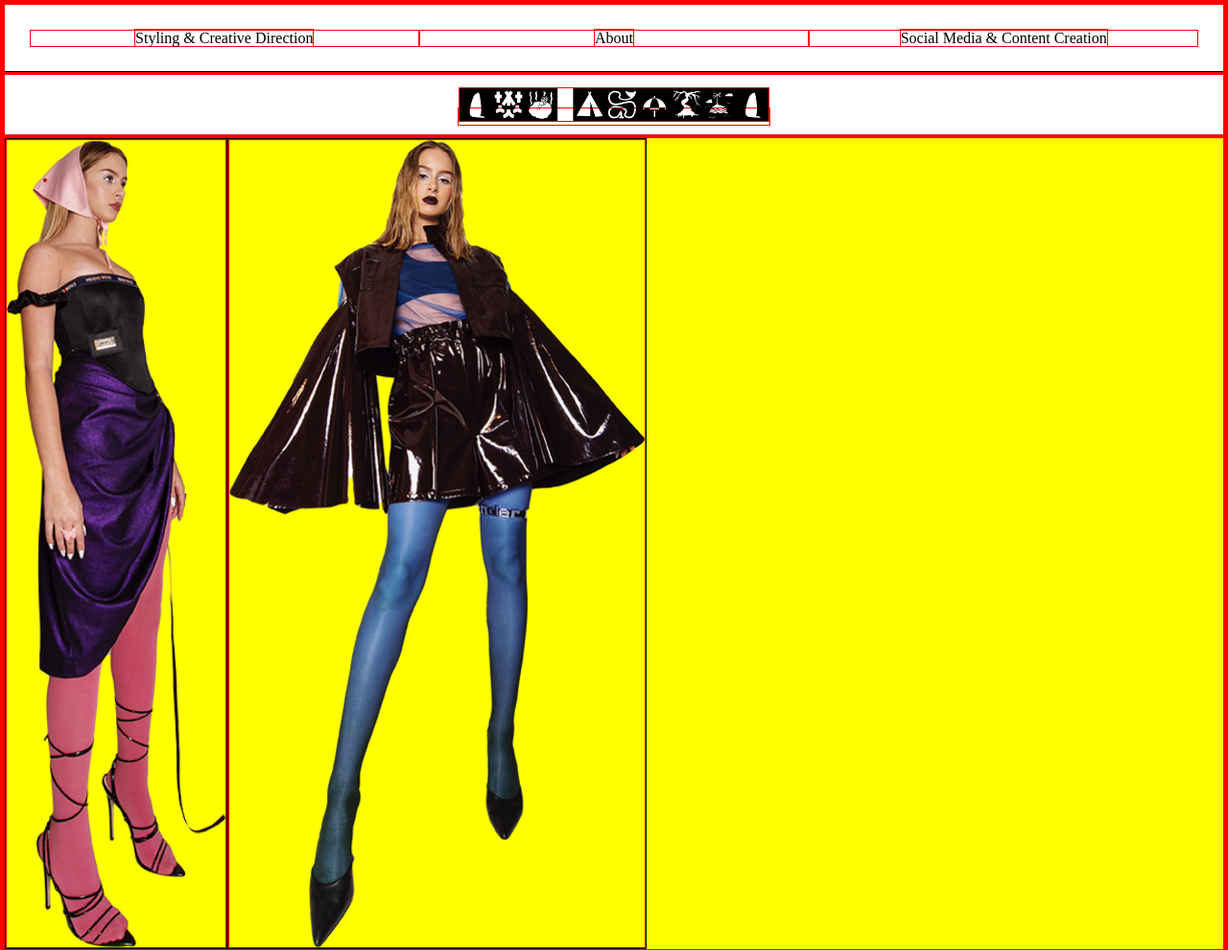
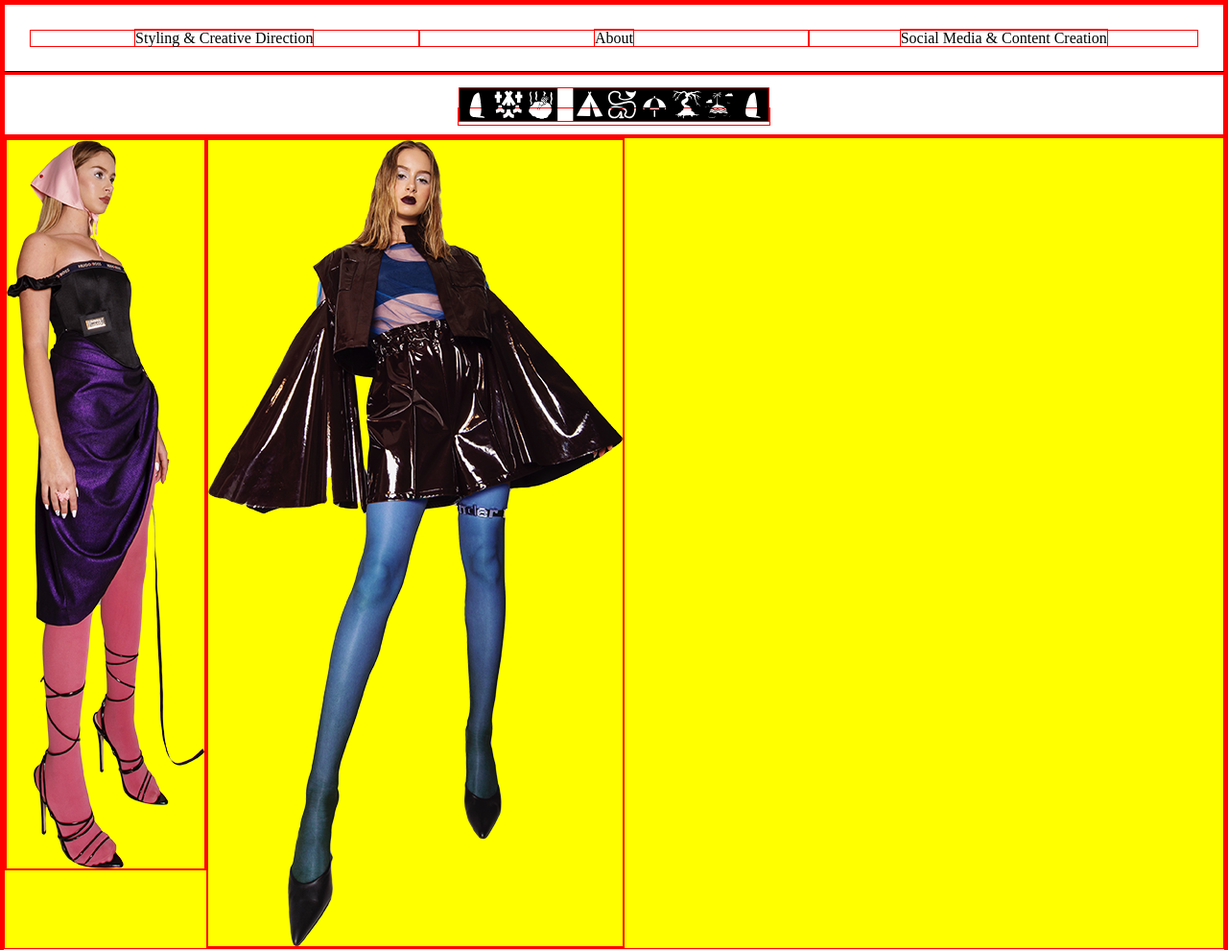
Before and after one commit to basharalidreesi/lab, a Jekyll site: the page built from _styling-and-creative-direction/sample-project.markdown, in a window 1280 px wide and 990 px high. Shown: the whole window at 96% size. Built offline with Jekyll 4.4.1, drawn with Linux system fonts in a browser that asks for light colours.

Commit message:
Update style.css

```diff
--- a/assets/css/style.css
+++ b/assets/css/style.css
@@ -274,11 +274,10 @@
 		/*		- (var(--universal_answer) * var(--universal_answer_multiplier) / 2 * 5) /* navigation height */
 		/*		- (var(--universal_answer) * var(--universal_answer_multiplier) / 2 * 5) /* header height */
 		/*	); */
-		height: 100%;
+		height: auto;
 	}
 	.look_cascade_wrapper-look_cascade_graphic_card {
 		height: 100%;
-		border: 1px solid #000; /* debug */
 	}
 	.look_cascade_graphic_card-look_cascade_graphic_card_graphic {
 		height: 100%;
```
